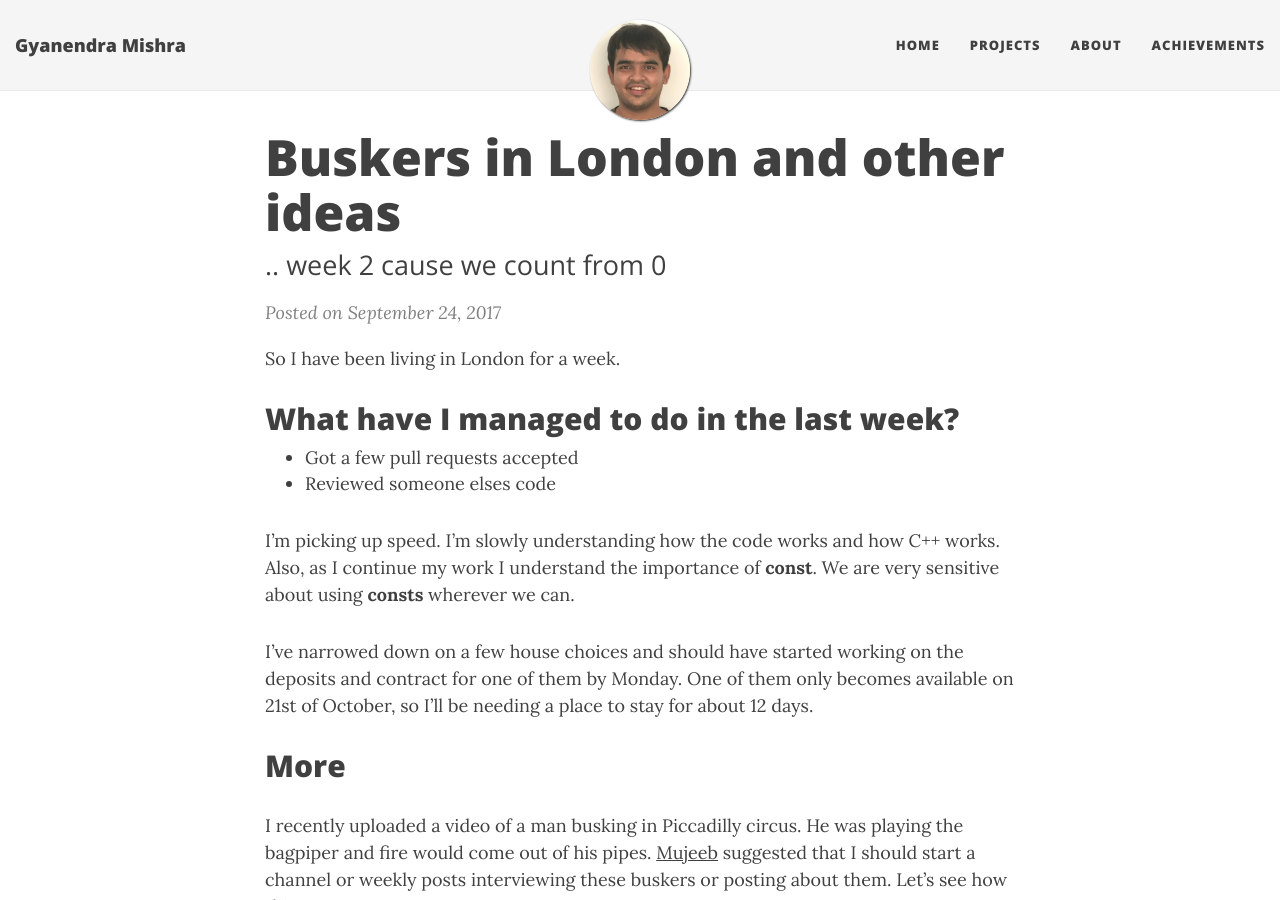
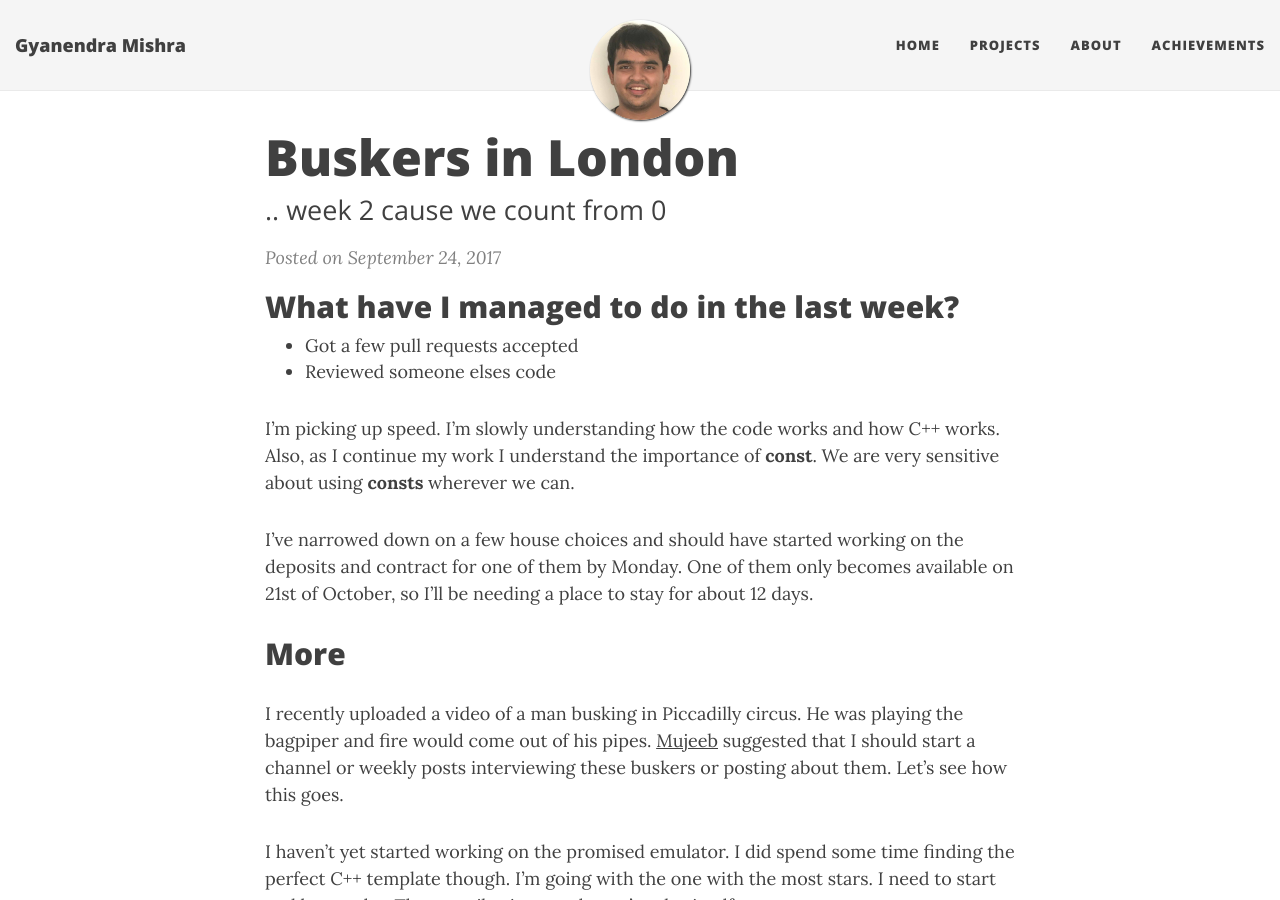
Before and after one commit to h4ck3rk3y/h4ck3rk3y.github.io, a Jekyll site: the page built from _posts/2017-09-24-buskers-in-london.md, in a window 1280 px wide and 900 px high. Built offline with Jekyll 4.4.1, drawn with Linux system fonts in a browser that asks for light colours; nearby versions of some CDN libraries; comment, search, counter and statistics services are not loaded.

Commit message:
new post

```diff
--- a/_posts/2017-09-24-buskers-in-london.md
+++ b/_posts/2017-09-24-buskers-in-london.md
@@ -1,11 +1,10 @@
 ---
 layout: post
-title: Buskers in London and other ideas
+title: Buskers in London
 subtitle: .. week 2 cause we count from 0
 tags: [london, bloomberg, apartment search]
 ---
 
-So I have been living in London for a week.
 
 ## What have I managed to do in the last week?
 
```
